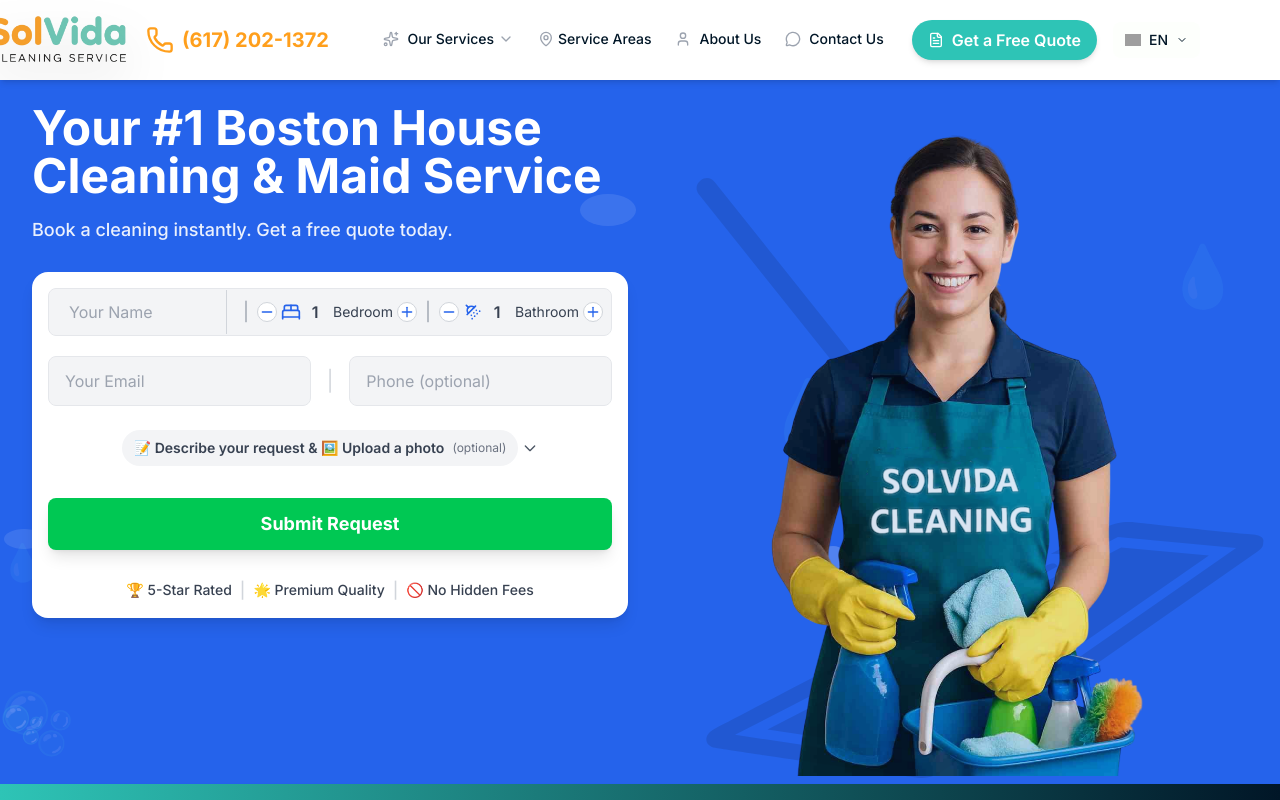
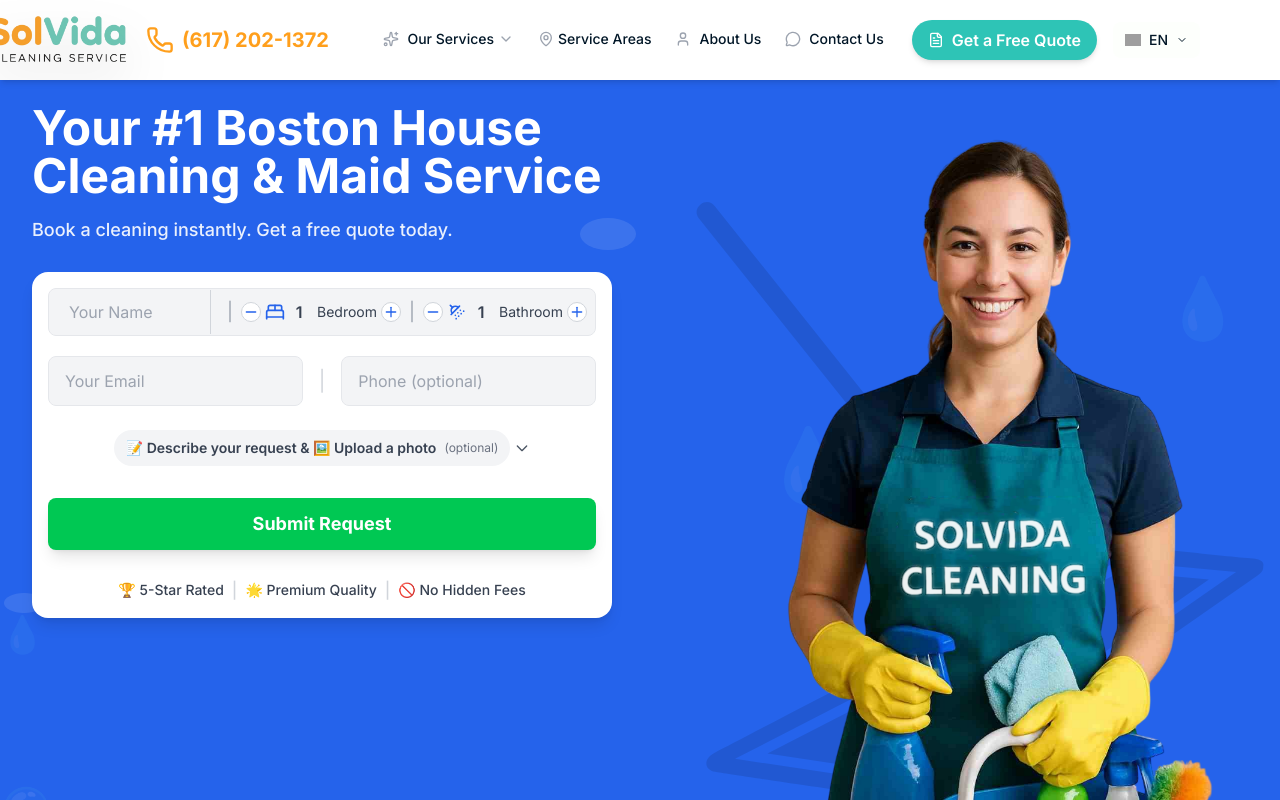
Before and after one commit to volkanmutaf/solvidaclean, a React (Vite) app: page / in a window 1280 px wide. Shown: the top 800 px of the page. Built offline with nearby package versions, Linux system fonts and the light colour scheme; grey boxes are pictures that could not be loaded.

Commit message:
Fix cleaner-woman2.png visibility: improve layout, z-index, and positioning in Hero section

```diff
--- a/src/components/Hero.jsx
+++ b/src/components/Hero.jsx
@@ -235,7 +235,7 @@
 
       <div className="relative z-10 w-full max-w-7xl mx-auto flex flex-col lg:flex-row items-start justify-between pt-24 sm:pt-28 md:pt-32 pb-2 gap-y-8 gap-x-6 min-h-[500px] px-2 sm:px-4 md:px-0">
         {/* LEFT CONTENT - This is your form container */}
-        <div className="flex-1 min-w-0 flex flex-col items-start justify-start relative z-20 w-full max-w-full"> {/* Added relative and z-20 */}
+        <div className="flex-1 min-w-0 flex flex-col items-start justify-start relative z-20 w-full max-w-full lg:max-w-2xl"> {/* Added relative and z-20 */}
           <h1 className="text-white text-2xl sm:text-3xl md:text-5xl font-extrabold leading-tight mb-3 md:mb-4 text-left w-full break-words">
             {t("quoteForm.headline")}
           </h1>
@@ -472,13 +472,19 @@
         </div>
 
         {/* RIGHT CONTENT - Maid Image (Desktop only) */}
-        <div className="hidden lg:flex flex-1 items-center justify-center relative z-10">
-          <img
-            src="/images/cleaner-woman2.png"
-            alt="Professional cleaning staff"
-            className="w-full max-w-md object-contain opacity-90"
-            draggable={false}
-          />
+        <div className="hidden lg:flex flex-1 items-center justify-end relative z-10 pl-8">
+          <div className="relative w-full max-w-lg">
+            <img
+              src="/images/cleaner-woman2.png"
+              alt="Professional cleaning staff"
+              className="w-full h-auto object-contain"
+              draggable={false}
+              onError={(e) => {
+                console.error('Hero image failed to load:', e.target.src);
+                e.target.style.display = 'none';
+              }}
+            />
+          </div>
         </div>
 
       </div>
```
